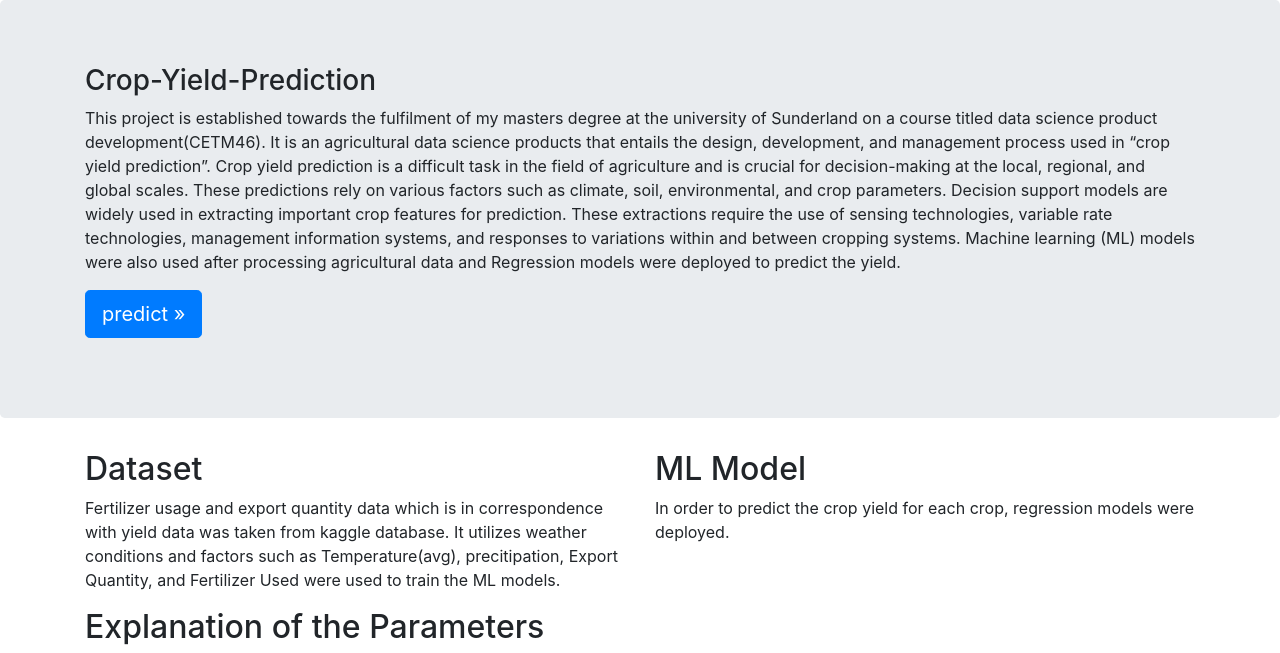
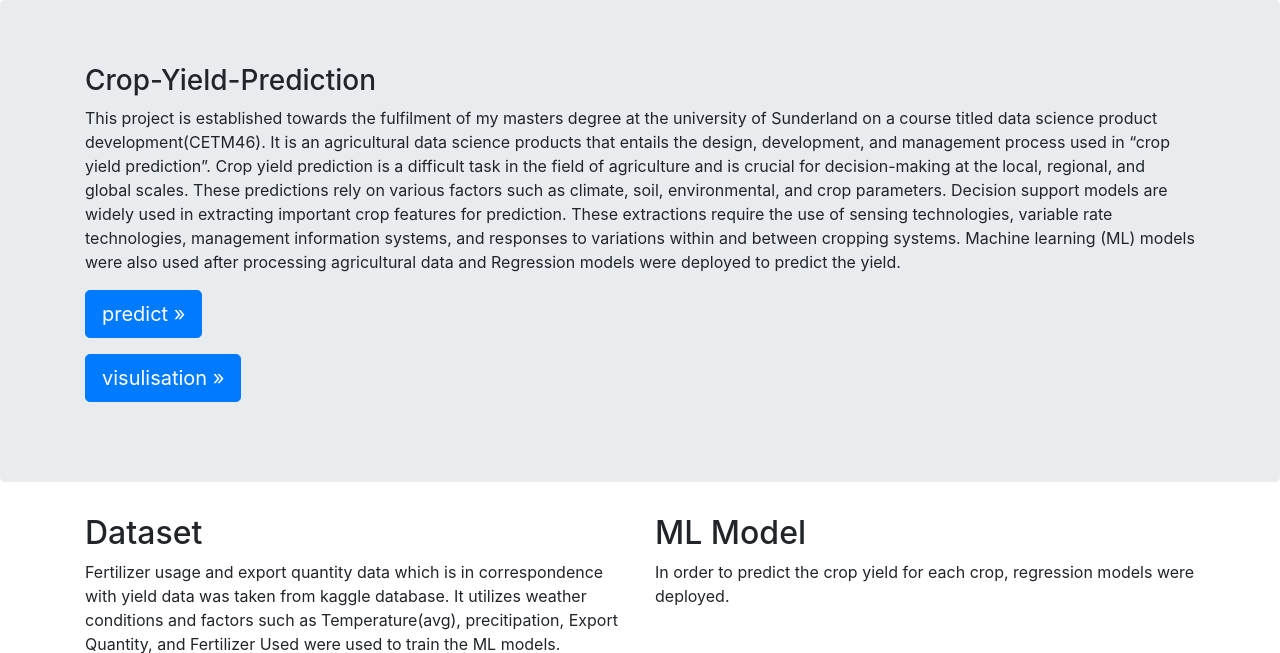
Before and after one commit to paulow540/Regression-Analysis-on-Crop-Yield-Prediction, a Flask app: page / in a window 1280 px wide. Shown: the top 653 px of the page. Run offline with Flask 2, Linux system fonts and the light colour scheme; parts of the project's set-up code (start-up, migrations or seed data) failed here and were passed over.

Commit message:
i added something to this page

```diff
--- a/app.py
+++ b/app.py
@@ -3,6 +3,7 @@ import os
 import pickle
 import pandas as pd
 import numpy as np
+import plotly_express as px
 
 
 
@@ -23,21 +24,21 @@ def home():
 
 
 
-# @app.route('/visulisation')
-# def visulisation():
-#     df = pd.read_csv("Data/crop_yield_data.csv")
-#     # Create your Plotly Express visualization
-#     fig = px.bar(df, x='Year', y='Export Quantity')
+@app.route('/visulisation')
+def visulisation():
+    df = pd.read_csv("Data/crop_yield_data.csv")
+    # Create your Plotly Express visualization
+    fig = px.bar(df, x='Year', y='Export Quantity')
 
-#     # Convert the figure to JSON
-#     graphJSON = fig.to_json()
+    # Convert the figure to JSON
+    graphJSON = fig.to_json()
 
-#     fig2 = px.bar(df, x='Yield', y='Crop')
-#     graphJSON2 = fig2.to_json()
+    fig2 = px.bar(df, x='Yield', y='Crop')
+    graphJSON2 = fig2.to_json()
 
 
-#     # Render the HTML template with the graphJSON
-#     return render_template('visulisation.html', graphJSON=graphJSON, graphJSON2=graphJSON2)
+    # Render the HTML template with the graphJSON
+    return render_template('visulisation.html', graphJSON=graphJSON, graphJSON2=graphJSON2)
 
 @app.route("/predict", methods = ['GET','POST'])
 def mypredict():
--- a/templates/homepage.html
+++ b/templates/homepage.html
@@ -57,6 +57,9 @@
                 </p>
                 <p><a class="btn btn-primary btn-lg" href=" {{ url_for('mypredict') }}" role="button">predict
                         &raquo;</a></p>
+
+                        <p><a class="btn btn-primary btn-lg" href=" {{ url_for('visulisation') }}" role="button">visulisation
+                            &raquo;</a></p>
 
             </div>
         </div>
```
Also changed, not shown: templates/visulisation.html (+4 -4 lines).
